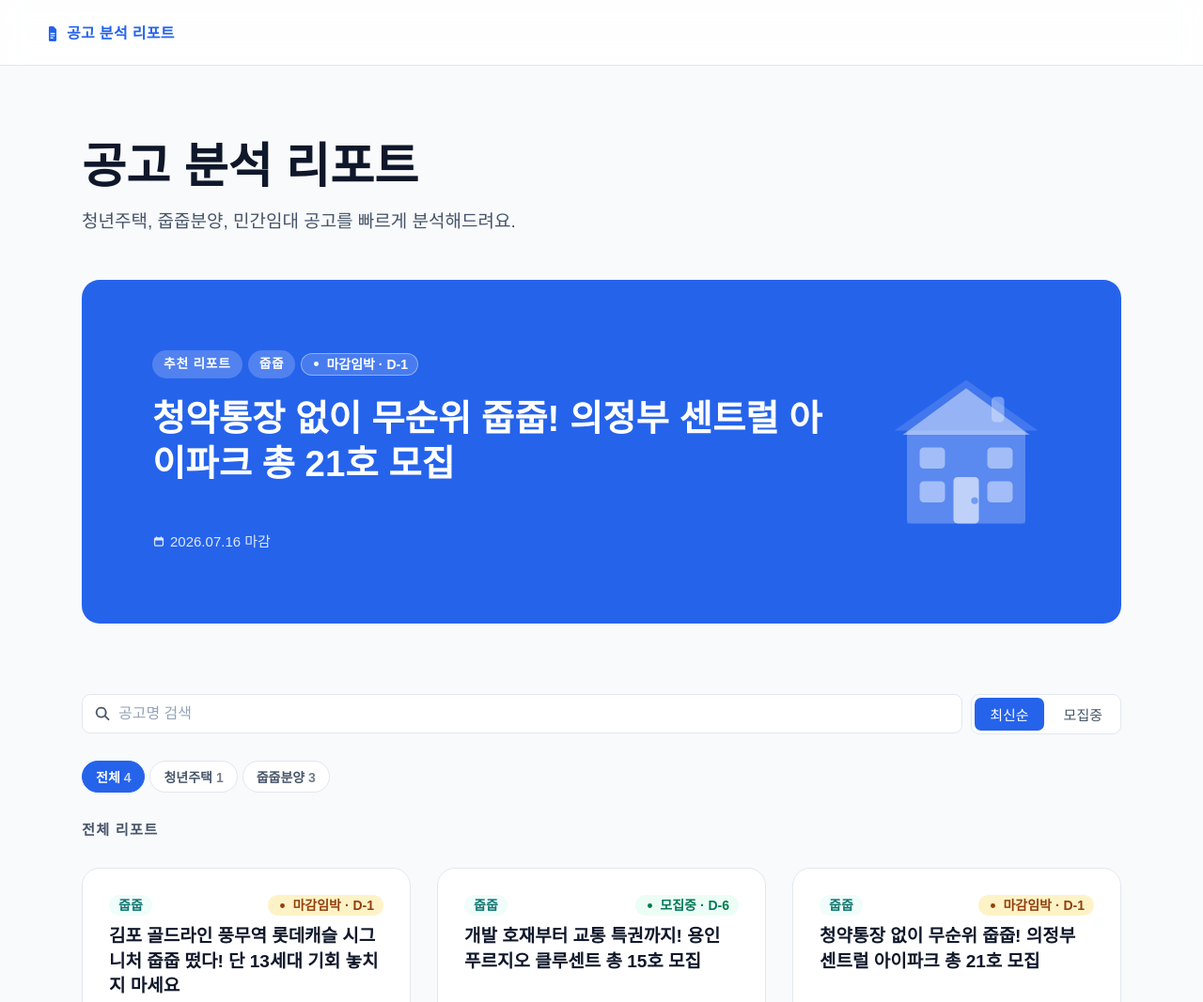
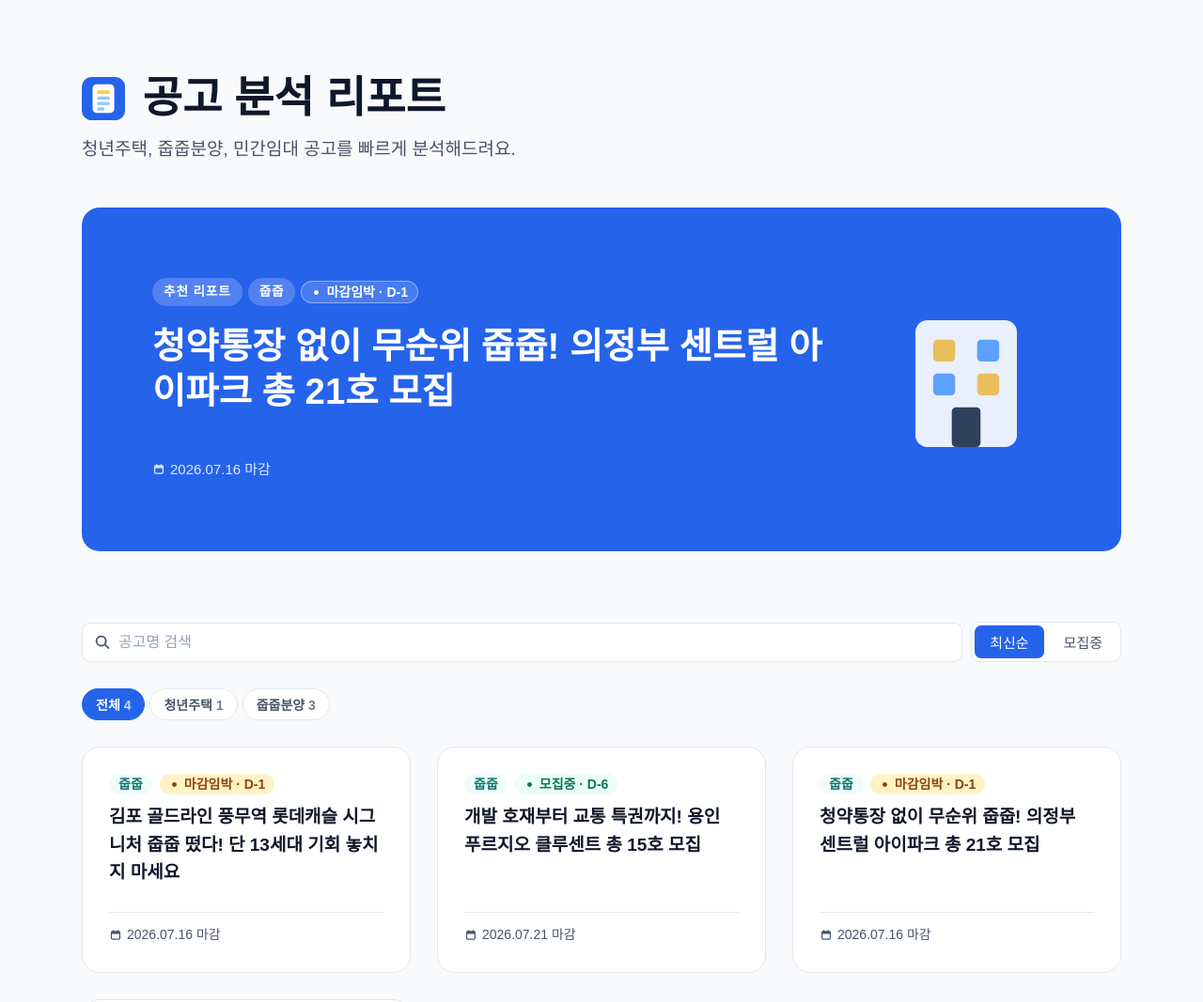
Before and after one commit to NFmkt/notice-report, a plain HTML site: page index.html in a window 1280 px wide. Shown: the top 1067 px of the page at 94% size. Drawn offline with Linux system fonts and the light colour scheme; a web font is replaced by a local one.

Commit message:
Remove fixed header, redesign hero icon, polish index layout
- Delete sticky site-header entirely on both pages; drop dead --header-h offsets
- Add favicon-style icon next to index hero title (scales with h1 font-size)
- Move list/share links from header into an inline hero-toolbar on report.html
- Remove redundant "전체 리포트" grid label
- Shrink index hero title to ~90%, left-align status badges next to channel badge
- Loosen report card title weight/line-height for readability
- Replace hero card house icon with a flat apartment-building icon (fill-only, no stroke)

```diff
--- a/css/styles.css
+++ b/css/styles.css
@@ -36,9 +36,6 @@
   /* Shadows */
   --shadow-sm: 0 1px 3px rgba(0, 0, 0, 0.08);
   --shadow-md: 0 4px 12px rgba(0, 0, 0, 0.10);
-
-  /* Header height */
-  --header-h: 70px;
 }
 
 /* ============================================
@@ -100,51 +97,18 @@ a:focus-visible {
 }
 
 /* ============================================
-   Header
+   히어로 툴바 — 목록/공유 (이전엔 고정 헤더 안에 있었음)
    ============================================ */
 
-.site-header {
-  position: fixed;
-  top: 0;
-  left: 0;
-  right: 0;
-  z-index: 100;
-  height: var(--header-h);
-  background: rgba(255, 255, 255, 0.82);
-  backdrop-filter: blur(12px);
-  -webkit-backdrop-filter: blur(12px);
-  border-bottom: 1px solid var(--border);
-  display: flex;
-  flex-direction: column;
-  justify-content: flex-end;
-}
-
-.header-inner {
+.hero-toolbar {
   display: flex;
   align-items: center;
   justify-content: space-between;
-  padding: 0 var(--space-xl);
-  height: calc(var(--header-h) - 4px);
-}
-
-.header-logo {
-  display: flex;
-  align-items: center;
-  gap: 6px;
-  color: var(--accent);
-  text-decoration: none;
-  border-radius: var(--radius-sm);
-}
-.header-logo:hover { opacity: 0.85; }
-.header-logo-icon { flex-shrink: 0; }
-.header-logo-text {
-  font-family: var(--font-body);
-  font-size: 16px;
-  font-weight: 700;
-  letter-spacing: 0.02em;
-}
-
-.header-right { display: flex; align-items: center; gap: 10px; }
+  margin-bottom: var(--space-md);
+}
+/* 링크 내부 padding만큼 본문 텍스트(배지/제목)와 좌측이 어긋나는 것 보정 */
+.hero-toolbar .back-home-link { margin-left: -8px; }
+
 .back-home-link {
   display: flex; align-items: center; gap: 4px;
   font-family: var(--font-body); font-size: 14px; font-weight: 600;
@@ -155,18 +119,6 @@ a:focus-visible {
 .back-home-link:hover { background: var(--accent-light); color: var(--accent); }
 .back-home-link:focus-visible { outline: 2px solid var(--accent); outline-offset: 2px; }
 .back-home-link svg { flex-shrink: 0; }
-
-/* ============================================
-   Progress Bar
-   ============================================ */
-
-.progress-bar {
-  height: 4px;
-  background: var(--accent);
-  width: 0%;
-  transition: width 0.1s linear;
-  flex-shrink: 0;
-}
 
 /* ============================================
    View Toggle
@@ -218,7 +170,7 @@ a:focus-visible {
    ============================================ */
 
 .hero {
-  padding-top: calc(var(--header-h) + var(--space-2xl));
+  padding-top: var(--space-2xl);
   padding-bottom: var(--space-2xl);
   background: var(--surface);
   border-bottom: 1px solid var(--border);
@@ -942,15 +894,23 @@ a:focus-visible {
    ============================================ */
 
 .index-page-hero {
-  padding: calc(var(--header-h) + var(--space-2xl)) var(--space-xl) var(--space-xl);
+  padding: var(--space-2xl) var(--space-xl) var(--space-xl);
   max-width: 1200px;
   margin: 0 auto;
 }
 .index-page-hero h1 {
-  font-size: clamp(1.75rem, 4vw, 2.75rem);
+  display: flex;
+  align-items: center;
+  gap: 0.4em;
+  font-size: clamp(1.6rem, 3.6vw, 2.5rem);
   font-weight: 800;
   color: var(--text-primary);
   margin-bottom: var(--space-sm);
+}
+.index-page-hero-icon {
+  flex-shrink: 0;
+  width: 1em;
+  height: 1em;
 }
 .index-page-hero p { color: var(--text-secondary); font-size: 1rem; }
 
@@ -1021,14 +981,6 @@ a:focus-visible {
   border-radius: 999px;
 }
 
-.grid-section-label {
-  font-size: 0.8rem;
-  font-weight: 700;
-  color: var(--text-secondary);
-  letter-spacing: 0.08em;
-  text-transform: uppercase;
-  margin-bottom: var(--space-lg);
-}
 .reports-grid {
   display: grid;
   grid-template-columns: repeat(auto-fill, minmax(300px, 1fr));
@@ -1045,7 +997,7 @@ a:focus-visible {
 }
 .report-card-item:hover { box-shadow: var(--shadow-md); transform: translateY(-2px); }
 .report-card-item .report-badge { background: var(--accent-light); color: var(--accent); margin-bottom: var(--space-sm); }
-.report-card-title { font-size: 1rem; font-weight: 700; color: var(--text-primary); line-height: 1.4; margin-bottom: var(--space-sm); }
+.report-card-title { font-size: 1rem; font-weight: 600; color: var(--text-primary); line-height: 1.55; margin-bottom: var(--space-sm); }
 .report-card-subtitle {
   font-size: 0.875rem;
   color: var(--text-secondary);
@@ -1655,14 +1607,12 @@ a:focus-visible {
    ============================================================ */
 @media (max-width: 768px) {
 
-  /* ── Header ─── */
-  .header-inner { padding: 0 var(--space-md); }
-  .header-logo-text { display: none; }
+  /* ── 목록/공유 버튼 (재배치 대기 중) ─── */
   .back-home-link span { display: none; }
 
   /* ── Hero ─── */
   .hero {
-    padding-top: calc(var(--header-h) + var(--space-lg));
+    padding-top: var(--space-lg);
     padding-bottom: var(--space-lg);
   }
   .hero-inner   { padding: 0 var(--space-md); }
@@ -1742,7 +1692,7 @@ a:focus-visible {
   .toc-fab { display: flex; }
 
   /* ── Index page ─── */
-  .index-page-hero { padding: calc(var(--header-h) + var(--space-xl)) var(--space-md) var(--space-md); }
+  .index-page-hero { padding: var(--space-xl) var(--space-md) var(--space-md); }
   .index-content   { padding: 0 var(--space-md) var(--space-xl); }
   .hero-report-inner { padding: var(--space-xl) var(--space-md); }
   .hero-report-icon  { display: none; }
@@ -1834,7 +1784,7 @@ a:focus-visible {
 .report-card-item { display: flex; flex-direction: column; height: 100%; }
 .report-card-item:hover { border-color: var(--accent); }
 .report-card-item.is-closed { opacity: 0.82; }
-.report-card-status { display: flex; align-items: center; justify-content: space-between; gap: 6px; flex-wrap: wrap; margin-bottom: var(--space-sm); min-height: 20px; }
+.report-card-status { display: flex; align-items: center; justify-content: flex-start; gap: 8px; flex-wrap: wrap; margin-bottom: var(--space-sm); min-height: 20px; }
 .report-card-foot {
   margin-top: auto; display: flex; align-items: center; gap: 5px;
   padding-top: 12px; border-top: 1px solid var(--border);
--- a/index.html
+++ b/index.html
@@ -14,23 +14,18 @@
 </head>
 <body>
 
-  <header class="site-header">
-    <div class="header-inner">
-      <a class="header-logo" href="index.html" aria-label="공고 분석 리포트 홈">
-        <svg class="header-logo-icon" width="18" height="18" viewBox="0 0 20 20" fill="none" aria-hidden="true">
-          <path d="M5.5 2.5A1.5 1.5 0 0 1 7 1h3.17a1.5 1.5 0 0 1 1.06.44l2.83 2.83A1.5 1.5 0 0 1 14.5 5.33V17.5A1.5 1.5 0 0 1 13 19H7a1.5 1.5 0 0 1-1.5-1.5v-15Z" fill="currentColor"/>
-          <path d="M10.5 1.2V4.5A1.5 1.5 0 0 0 12 6h3.3L10.5 1.2Z" fill="currentColor" opacity="0.35"/>
-          <rect x="7.3" y="9" width="5.4" height="1.3" rx="0.65" fill="#fff"/>
-          <rect x="7.3" y="11.6" width="5.4" height="1.3" rx="0.65" fill="#fff"/>
-          <rect x="7.3" y="14.2" width="3.6" height="1.3" rx="0.65" fill="#fff"/>
-        </svg>
-        <span class="header-logo-text">공고 분석 리포트</span>
-      </a>
-    </div>
-  </header>
-
   <section class="index-page-hero">
-    <h1>공고 분석 리포트</h1>
+    <h1>
+      <svg class="index-page-hero-icon" width="20" height="20" viewBox="0 0 20 20" fill="none" aria-hidden="true">
+        <rect width="20" height="20" rx="4.5" fill="#2563EB"/>
+        <rect x="5" y="3.4" width="10" height="13.2" rx="1.9" fill="#fff"/>
+        <rect x="7" y="6.2" width="6" height="1.6" rx=".8" fill="#FFC84D"/>
+        <rect x="7" y="9" width="6" height="1.5" rx=".75" fill="#93C5FD"/>
+        <rect x="7" y="11.5" width="6" height="1.5" rx=".75" fill="#93C5FD"/>
+        <rect x="7" y="14" width="3.5" height="1.5" rx=".75" fill="#93C5FD"/>
+      </svg>
+      공고 분석 리포트
+    </h1>
     <p>청년주택, 줍줍분양, 민간임대 공고를 빠르게 분석해드려요.</p>
   </section>
 
@@ -68,7 +63,6 @@
 
     <!-- 그리드 -->
     <div id="gridSection" style="display:none">
-      <p class="grid-section-label">전체 리포트</p>
       <div class="reports-grid" id="reportsGrid"></div>
       <p class="no-results" id="noResults" style="display:none">검색 결과가 없어요.</p>
       <nav class="pagination" id="pagination" style="display:none" aria-label="페이지 이동"></nav>
@@ -99,16 +93,12 @@
 
     var HOUSE =
       '<svg viewBox="0 0 20 20" xmlns="http://www.w3.org/2000/svg" aria-hidden="true">' +
-        '<path d="M10 1.5L1.5 7.5H3V18.5H17V7.5H18.5L10 1.5Z" fill="white" opacity="0.15"/>' +
-        '<rect x="3" y="7.5" width="14" height="11" rx="0.5" fill="white" opacity="0.15"/>' +
-        '<path d="M10 2.5L2.5 8H17.5L10 2.5Z" fill="white" opacity="0.5"/>' +
-        '<rect x="13" y="3.5" width="1.5" height="3" rx="0.5" fill="white" opacity="0.4"/>' +
-        '<rect x="4.5" y="9.5" width="3" height="2.5" rx="0.5" fill="white" opacity="0.5"/>' +
-        '<rect x="12.5" y="9.5" width="3" height="2.5" rx="0.5" fill="white" opacity="0.5"/>' +
-        '<rect x="4.5" y="13.5" width="3" height="2.5" rx="0.5" fill="white" opacity="0.5"/>' +
-        '<rect x="12.5" y="13.5" width="3" height="2.5" rx="0.5" fill="white" opacity="0.5"/>' +
-        '<rect x="8.5" y="13" width="3" height="5.5" rx="0.5" fill="white" opacity="0.7"/>' +
-        '<circle cx="11" cy="15.8" r="0.4" fill="#2563EB" opacity="0.5"/>' +
+        '<rect x="4" y="3" width="12" height="15" rx="1.4" fill="#FFFFFF"/>' +
+        '<rect x="6.1" y="5.3" width="2.6" height="2.6" rx="0.5" fill="#FFC84D"/>' +
+        '<rect x="11.3" y="5.3" width="2.6" height="2.6" rx="0.5" fill="#64A7FF"/>' +
+        '<rect x="6.1" y="9.3" width="2.6" height="2.6" rx="0.5" fill="#64A7FF"/>' +
+        '<rect x="11.3" y="9.3" width="2.6" height="2.6" rx="0.5" fill="#FFC84D"/>' +
+        '<rect x="8.3" y="13.3" width="3.4" height="4.7" rx="0.5" fill="#313D4C"/>' +
       '</svg>';
 
     var els = {
@@ -252,7 +242,6 @@
       var hasResults = gridItems.length > 0;
       els.gridSec.style.display = 'block';
       els.grid.style.display = hasResults ? 'grid' : 'none';
-      document.querySelector('.grid-section-label').style.display = hasResults ? 'block' : 'none';
       els.noResults.style.display = hasResults ? 'none' : 'block';
       els.noResults.textContent = q ? '검색 결과가 없어요.' : (sortMode === 'open' ? '진행 중인 공고가 없어요.' : '표시할 리포트가 없어요.');
 
```
Also changed, not shown: report.html (+5 -22 lines).
